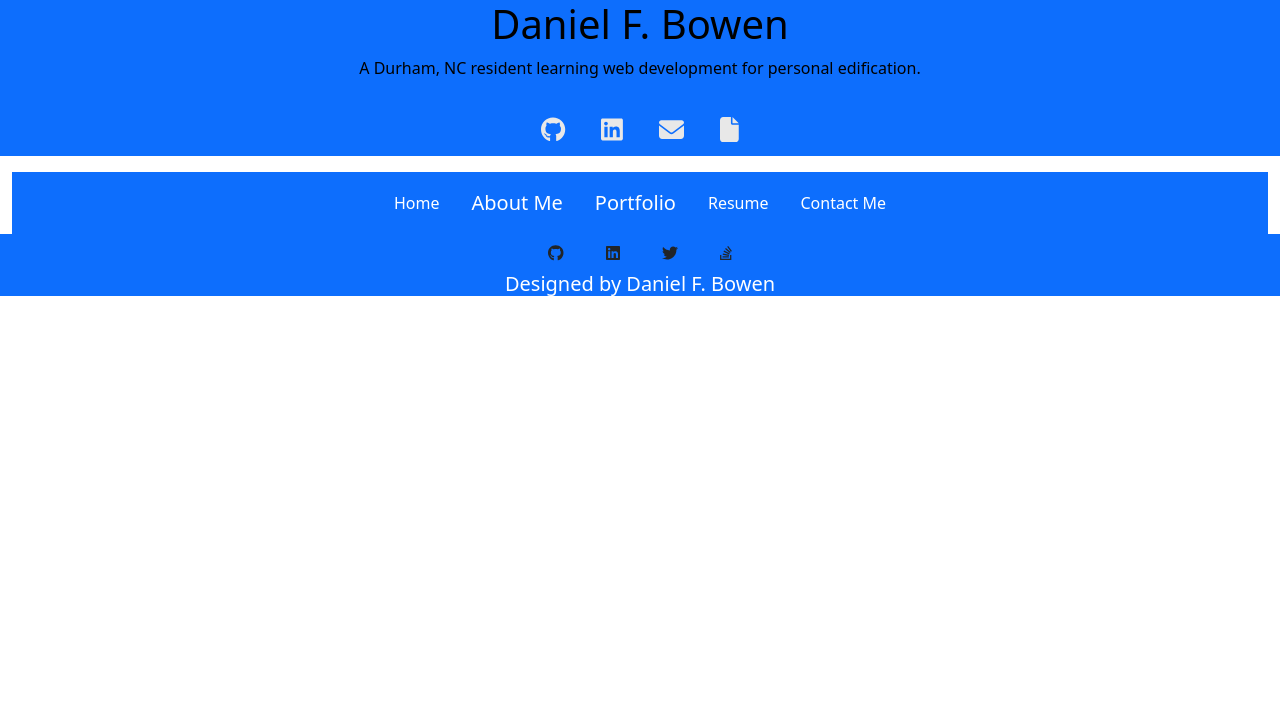
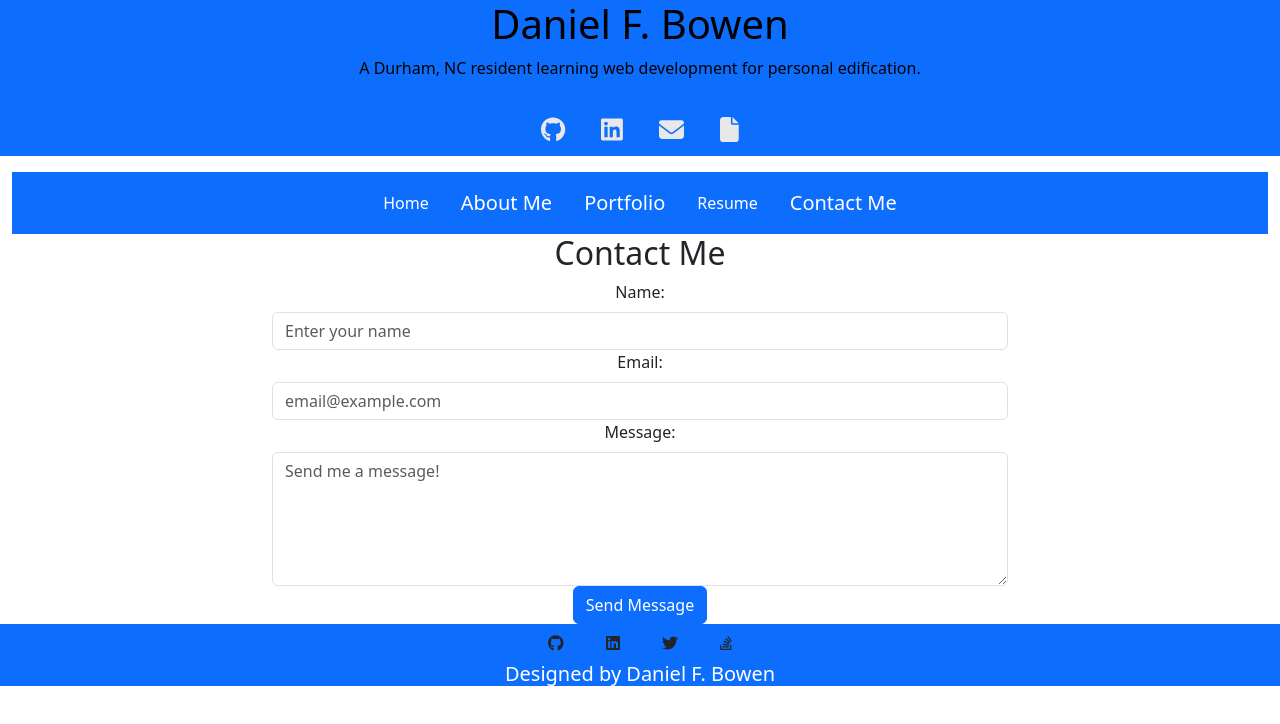
Before and after one commit to dfbowen77/react-portfolio, a React (Create React App) app in the folder react-portfolio/: page /contact in a window 1280 px wide. Shown: the top 724 px of the page. Built offline with nearby package versions, Linux system fonts and the light colour scheme.

Commit message:
added content to the contact.js file and updated the App.js to render the contact page via a link

```diff
--- a/react-portfolio/src/App.js
+++ b/react-portfolio/src/App.js
@@ -12,6 +12,7 @@ import Header from "./components/header";
 import Footer from "./components/footer";
 import About from "./components/about";
 import Portfolio from "./components/portfolio";
+import Contact from "./components/contact";
 
 function App() {
   return (
@@ -22,6 +23,7 @@ function App() {
         <Routes>
           <Route path ="/about-me" element={<About />} />
           <Route path ="/portfolio" element={<Portfolio />} />
+          <Route path ="/contact" element={<Contact />} />
         </Routes>
       </Router>
       <Footer />
--- a/react-portfolio/src/components/contact.js
+++ b/react-portfolio/src/components/contact.js
@@ -1 +1,146 @@
-import React from 'react';
+// import the neccessary react and bootstrap components
+import React, {useState} from 'react';
+import { Container, Row, Col, Form, Button} from 'react-bootstrap'
+
+function Contact() {
+    const [name, setName] = useState("")
+    const [email, setEmail] = useState("")
+    const [text, setText] = useState("")
+    const [nameErrorMessage, setNameErrorMessage] = useState(false)
+    const [emailErrorMessage, setEmailErrorMessage] = useState(false)
+    const [textErrorMessage, setTextErrorMessage] = useState(false)
+    const [successMessageSent, setSuccessMessageSent] = useState(false)
+
+    // Handles changes to the name form component
+    const handleNameChange = (e) => {
+        setName(e.target.value);
+        setNameErrorMessage(false);
+    };
+
+    // Handles changes to the email form component
+    const handleEmailChange = (e) => {
+        setEmail(e.target.value);
+        setEmailErrorMessage(false);
+    };
+
+    // Handles changes to the textbox form component
+    const handleTextChange = (e) => {
+        setText(e.target.value);
+        setTextErrorMessage(false);
+    };
+
+      // Regex is used to validate the email address
+  const validateEmail = (email) => {
+    return /\S+@\S+\.\S+/.test(email);
+  };
+
+  // Handle form submission
+  const handleSubmit = (e) => {
+    // Prevents the default behavior of the form submit (which is to refresh the page)
+    e.preventDefault();
+    let valid = true;
+
+    // Validates the name, email, and text fields
+    if (name.length <= 1) {
+      setNameErrorMessage(true);
+      valid = false;
+    }
+    if (!validateEmail(email)) {
+      setEmailErrorMessage(true);
+      valid = false;
+    }
+    if (text.length < 1) {
+      setTextErrorMessage(true);
+      valid = false;
+    }
+
+    // if after checking all the validation and valid is still true, then this resets all the form fields and sends a success message
+    if (valid) {
+      setName("");
+      setEmail("");
+      setText("");
+      setSuccessMessageSent(true);
+    }
+  };
+
+  // Render the contact form
+  return (
+    <section id="contact">
+      <Container>
+        <Row>
+          <Col lg={8} className="mx-auto">
+            <h2 className="contact-header">Contact Me</h2>
+            {successMessageSent && (
+              <div className="alert alert-success" role="alert">
+                Thank you for contacting me!
+              </div>
+            )}
+            <Form onSubmit={handleSubmit} noValidate>
+              <Form.Group>
+                <Form.Label htmlFor="name">Name:</Form.Label>
+                <Form.Control
+                  type="text"
+                  placeholder='Enter your name'
+                  className={nameErrorMessage ? "is-invalid" : ""}
+                  id="name"
+                  name="name"
+                  value={name}
+                  onChange={handleNameChange}
+                  required
+                />
+                {nameErrorMessage && (
+                  <div className="invalid-feedback">
+                    Please submit a valid name.
+                  </div>
+                )}
+              </Form.Group>
+              <Form.Group>
+                <Form.Label htmlFor="email">Email:</Form.Label>
+                {/* Form.Control is a part of react.bootstrap and it allows you to upgrade input boxes and text areas with custom styling  */}
+                <Form.Control
+                  type="email"
+                  placeholder='email@example.com'
+                  className={emailErrorMessage ? "is-invalid" : ""}
+                  id="email"
+                  name="email"
+                  value={email}
+                  onChange={handleEmailChange}
+                  required
+                />
+                {emailErrorMessage && (
+                  <div className="invalid-feedback">
+                    Please submit a valid email.
+                  </div>
+                )}
+              </Form.Group>
+              <Form.Group>
+                <Form.Label htmlFor="message">Message:</Form.Label>
+                <Form.Control
+                  as="textarea"
+                  placeholder='Send me a message!'
+                  className={textErrorMessage ? "is-invalid" : ""}
+                  id="message"
+                  name="message"
+                  rows="5"
+                  value={text}
+                  onChange={handleTextChange}
+                />
+                {textErrorMessage && (
+                  <div className="invalid-feedback">
+                    Please submit a valid message.
+                  </div>
+                )}
+              </Form.Group>
+              <Button type="submit" className="custom-send-message-button">
+                Send Message
+              </Button>
+            </Form>
+          </Col>
+        </Row>
+      </Container>
+    </section>
+  );
+}
+
+// exports the Contact function for use in other parts of the application.
+export default Contact;
--- a/react-portfolio/src/components/navbar.js
+++ b/react-portfolio/src/components/navbar.js
@@ -27,9 +27,7 @@ function Navigator() {
                       </a>
                     </li>
                     <li className="nav-item" >
-                      <a className="nav-link" href="mailto: danbowen2677@gmail.com" style={{ color: 'white'}}>
-                        Contact Me
-                      </a>
+                    <Nav.Link as={Link} to="/contact" className="fs-5 nav-link-highlight text-white">Contact Me</Nav.Link>
                     </li>
                 </ul>
               </nav>
```
